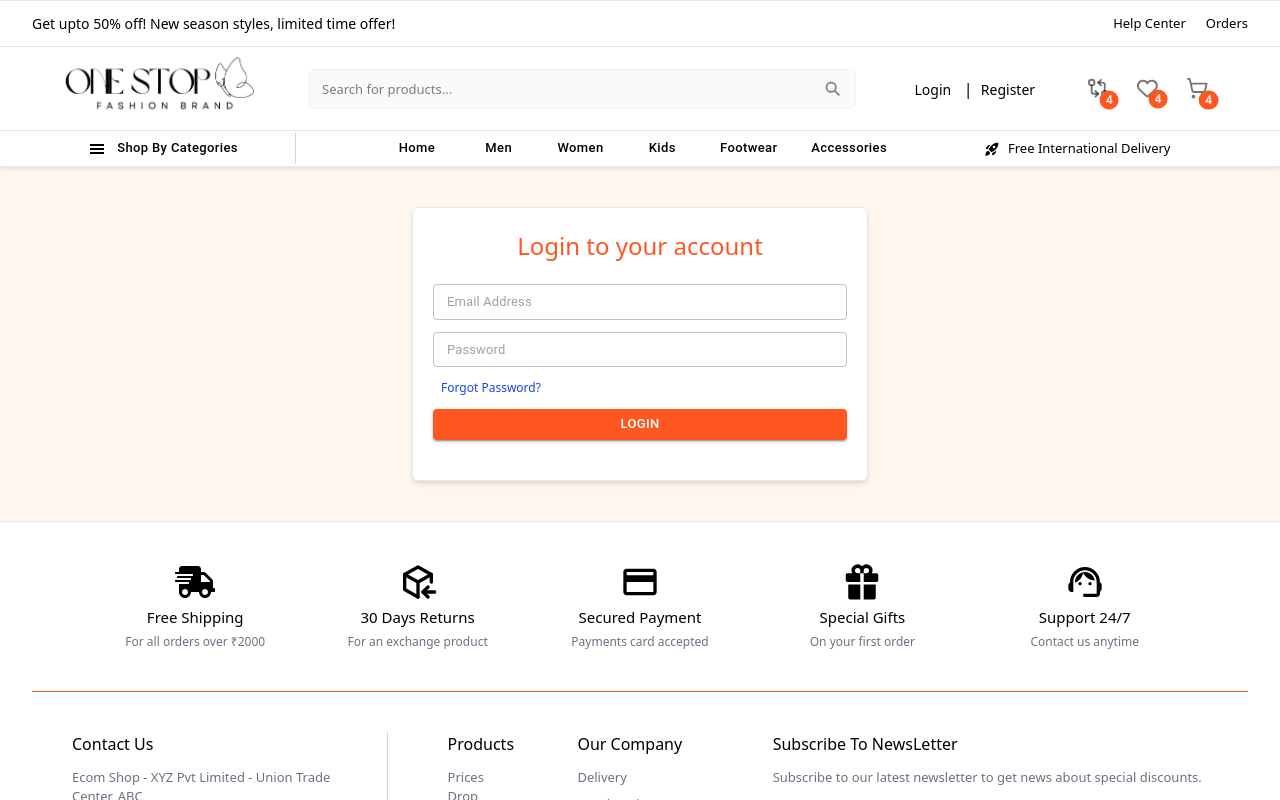
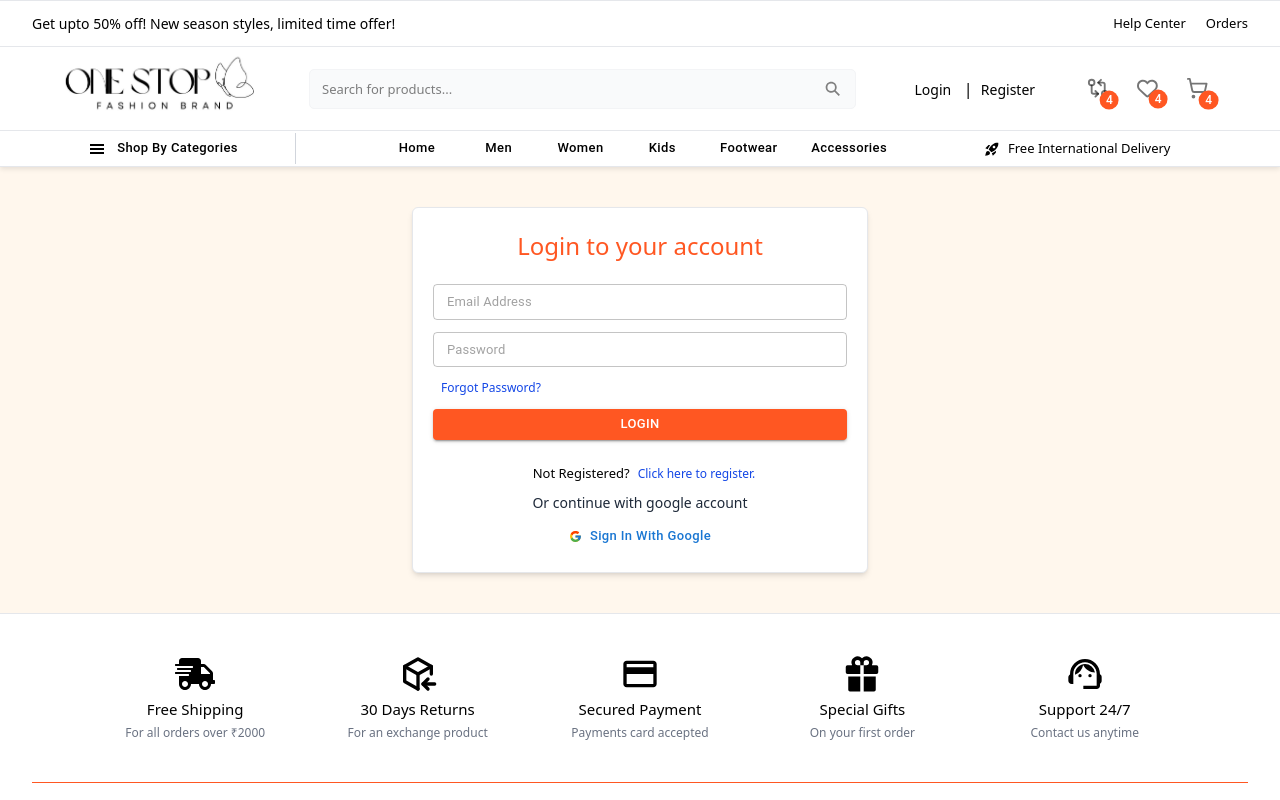
Before and after one commit to V-bhoy/ecommerce-web-app, a React (Vite) app in the folder ecommerce-website/: page /login in a window 1280 px wide. Shown: the top 800 px of the page. Built offline with nearby package versions, Linux system fonts and the light colour scheme.

Commit message:
login page ui

```diff
--- a/ecommerce-website/src/pages/Login.jsx
+++ b/ecommerce-website/src/pages/Login.jsx
@@ -1,5 +1,6 @@
 import {Button, TextField} from "@mui/material";
 import {Link} from "react-router-dom";
+import {FcGoogle} from "react-icons/fc";
 
 export default function Login(){
     return <section className={"pages p-10"}>
@@ -12,6 +13,17 @@ export default function Login(){
                    <Link to={"#"}><p className={"text-[12px] px-2 text-blue-700 hover:underline"}>Forgot Password?</p></Link>
                    <Button variant={"contained"} className={"!bg-primary !text-white"} size={"small"}>Login</Button>
                </div>
+               <p className={"text-center"}>
+                   <span className={"text-[13px] px-2"}>Not Registered?</span>
+                   <span className={"text-[12px] text-blue-700 hover:underline cursor-pointer"}>
+                     Click here to register.
+                   </span>
+               </p>
+
+               <p className={"text-[14px] text-center text-gray-800 !my-2 font-[500]"}>Or continue with google account</p>
+               <div className={"flex justify-center"}>
+                   <Button size={"small"} className={"!capitalize gap-2 !px-3 hover:!bg-orange-100 hover:!text-primary transition"}><FcGoogle/>Sign In With Google</Button>
+               </div>
 
            </div>
         </div>
```
